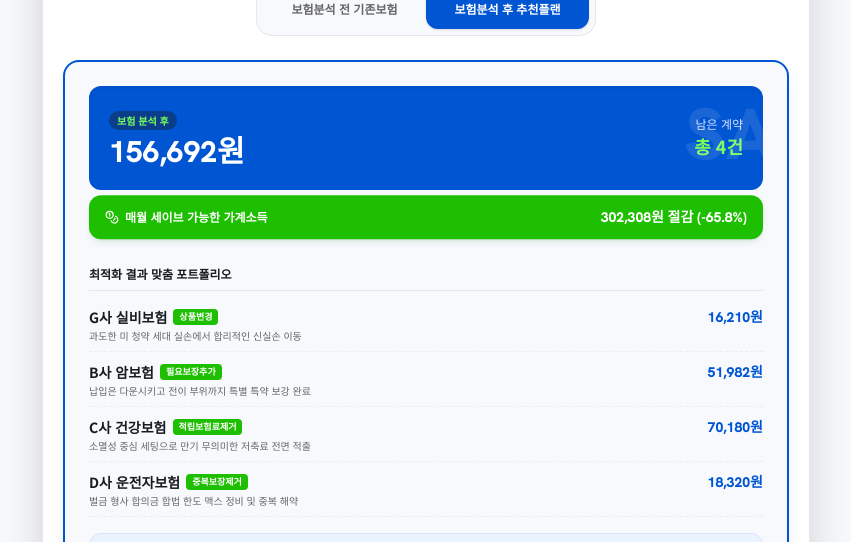
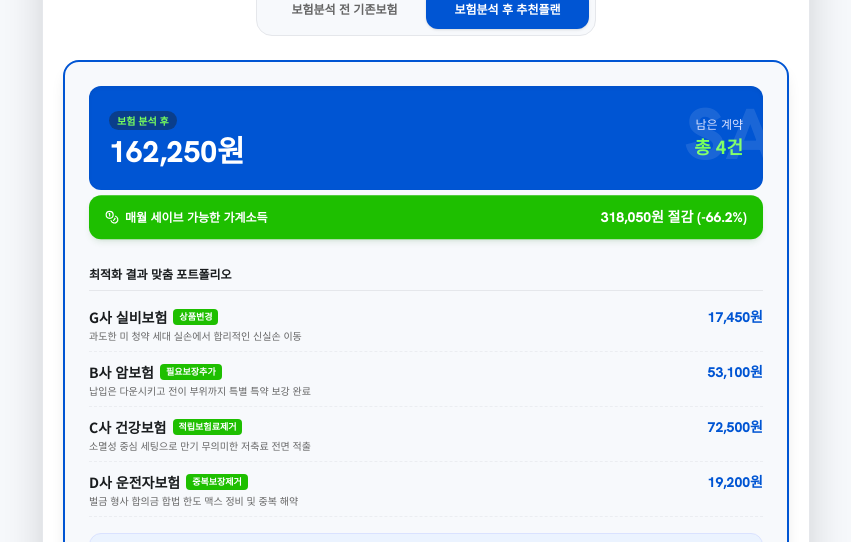
Before and after one commit to ncia/simple_consult, a React (Vite) app: page / in a window 1280 px wide. Shown: the part 3060-3602 px from the top of the page, without its empty margins (214-1065 px from the left). Built offline with nearby package versions, Linux system fonts and the light colour scheme.

Commit message:
039번째 커밋: 진단표 전/후 보험 금액 시뮬레이션 데이터 및 합계, 절감액 갱신

```diff
--- a/src/components/BeforeAfterSection.tsx
+++ b/src/components/BeforeAfterSection.tsx
@@ -61,7 +61,7 @@ export function BeforeAfterSection() {
                       <span className="text-[10px] uppercase font-bold text-red-500 bg-red-100 px-2 py-0.5 rounded-full">
                         보험분석 전
                       </span>
-                      <p className="font-display font-black text-2xl text-red-600 mt-1">459,000원</p>
+                      <p className="font-display font-black text-2xl text-red-600 mt-1">480,300원</p>
                     </div>
                     <div className="text-right">
                       <span className="text-xs text-neutral-gray block">가입건수</span>
@@ -75,12 +75,12 @@ export function BeforeAfterSection() {
                   </p>
                   <div className="space-y-2.5">
                     {[
-                      { name: 'A사 실비보험', price: '36,000원', tag: '중복 가입 누수', bad: true },
-                      { name: 'B사 암보험', price: '51,500원', tag: '보장 범위 부족(소액암 미달)', bad: true },
-                      { name: 'C사 건강보험', price: '130,000원', tag: '불필요 고액 적립료 포함', bad: true },
-                      { name: 'D사 운전자보험', price: '23,500원', tag: '민사 벌금 한도 미정비', bad: true },
-                      { name: 'E사 변액보험', price: '200,000원', tag: '원금 손실 방치 / 정기이율 미비', bad: true },
-                      { name: 'F사 운전자보험', price: '18,000원', tag: 'D사 중복 가입 쓰레기 특약', bad: true },
+                      { name: 'A사 실비보험', price: '38,500원', tag: '중복 가입 누수', bad: true },
+                      { name: 'B사 암보험', price: '54,200원', tag: '보장 범위 부족(소액암 미달)', bad: true },
+                      { name: 'C사 건강보험', price: '135,000원', tag: '불필요 고액 적립료 포함', bad: true },
+                      { name: 'D사 운전자보험', price: '25,100원', tag: '민사 벌금 한도 미정비', bad: true },
+                      { name: 'E사 변액보험', price: '210,000원', tag: '원금 손실 방치 / 정기이율 미비', bad: true },
+                      { name: 'F사 운전자보험', price: '17,500원', tag: 'D사 중복 가입 쓰레기 특약', bad: true },
                     ].map((item, idx) => (
                       <div key={idx} className="flex justify-between items-center text-xs pb-2 border-b border-dashed border-neutral-border/60">
                         <div>
@@ -115,7 +115,7 @@ export function BeforeAfterSection() {
                       <span className="text-[10px] font-bold text-brand-green-light bg-neutral-dark/40 px-2 py-0.5 rounded-full">
                         보험 분석 후
                       </span>
-                      <p className="font-display font-black text-3xl text-white mt-1">156,692원</p>
+                      <p className="font-display font-black text-3xl text-white mt-1">162,250원</p>
                     </div>
                     <div className="text-right">
                       <span className="text-xs text-brand-blue-light block">남은 계약</span>
@@ -129,7 +129,7 @@ export function BeforeAfterSection() {
                       <Coins size={14} />
                       <span className="text-xs font-bold">매월 세이브 가능한 가계소득</span>
                     </div>
-                    <strong className="font-display font-black text-sm">302,308원 절감 (-65.8%)</strong>
+                    <strong className="font-display font-black text-sm">318,050원 절감 (-66.2%)</strong>
                   </div>
 
                   {/* List of optimized items */}
@@ -138,10 +138,10 @@ export function BeforeAfterSection() {
                   </p>
                   <div className="space-y-2.5">
                     {[
-                      { name: 'G사 실비보험', price: '16,210원', action: '상품변경', desc: '과도한 미 청약 세대 실손에서 합리적인 신실손 이동' },
-                      { name: 'B사 암보험', price: '51,982원', action: '필요보장추가', desc: '납입은 다운시키고 전이 부위까지 특별 특약 보강 완료' },
-                      { name: 'C사 건강보험', price: '70,180원', action: '적립보험료제거', desc: '소멸성 중심 세팅으로 만기 무의미한 저축료 전면 적출' },
-                      { name: 'D사 운전자보험', price: '18,320원', action: '중복보장제거', desc: '벌금 형사 합의금 합법 한도 맥스 정비 및 중복 해약' },
+                      { name: 'G사 실비보험', price: '17,450원', action: '상품변경', desc: '과도한 미 청약 세대 실손에서 합리적인 신실손 이동' },
+                      { name: 'B사 암보험', price: '53,100원', action: '필요보장추가', desc: '납입은 다운시키고 전이 부위까지 특별 특약 보강 완료' },
+                      { name: 'C사 건강보험', price: '72,500원', action: '적립보험료제거', desc: '소멸성 중심 세팅으로 만기 무의미한 저축료 전면 적출' },
+                      { name: 'D사 운전자보험', price: '19,200원', action: '중복보장제거', desc: '벌금 형사 합의금 합법 한도 맥스 정비 및 중복 해약' },
                     ].map((item, idx) => (
                       <div key={idx} className="flex justify-between items-start text-xs pb-2 border-b border-dashed border-neutral-border/60">
                         <div>
@@ -161,7 +161,7 @@ export function BeforeAfterSection() {
                   <div className="bg-brand-blue-pale p-3.5 rounded-xl border border-brand-blue-light flex items-start gap-2">
                     <Check size={16} className="text-brand-blue shrink-0 mt-0.5" />
                     <p className="text-xs text-brand-blue-dark leading-normal">
-                      불필요 변액 자산을 해약 및 통합하여 자산 안정을 잡았습니다. <strong>체험 특화 리밸런싱</strong>을 통해 매월 약 30만 원 상당의 가계부 유동성을 영구 회생했습니다!
+                      불필요 변액 자산을 해약 및 통합하여 자산 안정을 잡았습니다. <strong>체험 특화 리밸런싱</strong>을 통해 매월 약 31만 원 상당의 가계부 유동성을 영구 회생했습니다!
                     </p>
                   </div>
                 </div>
```
